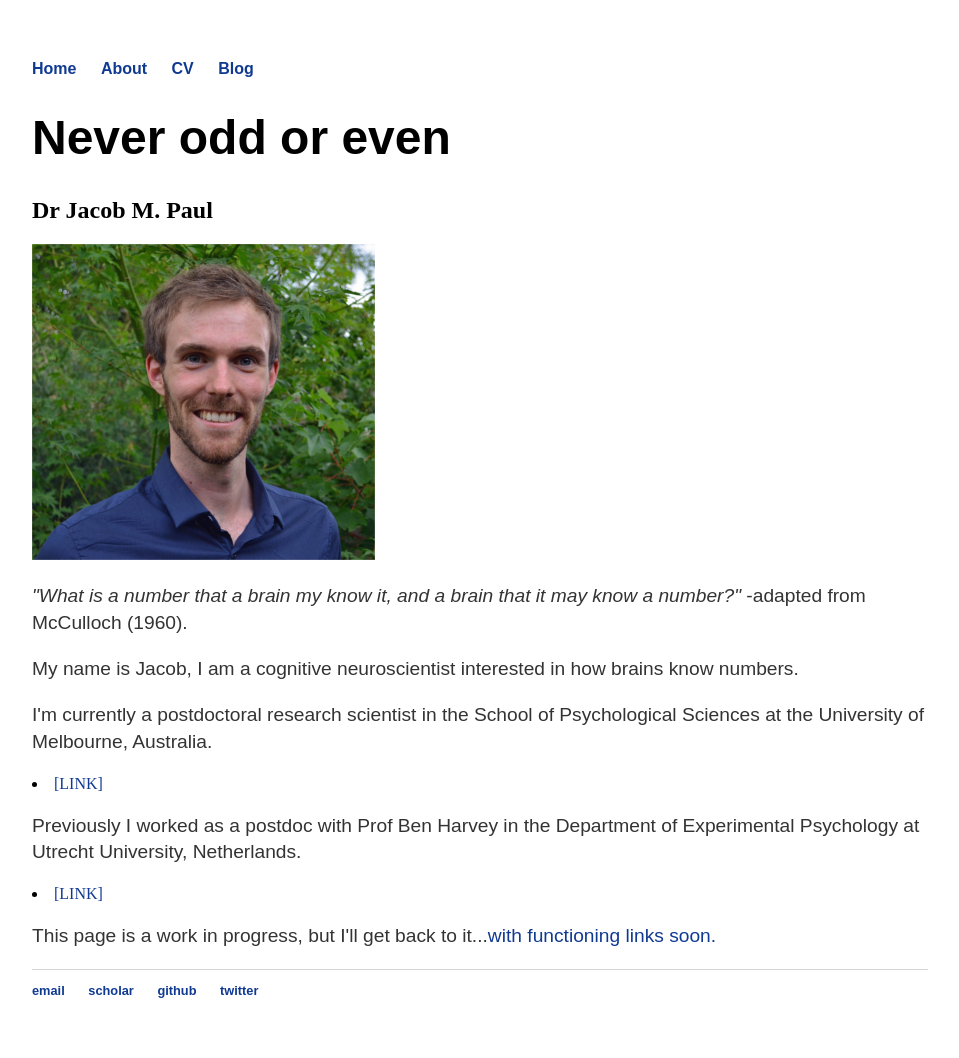
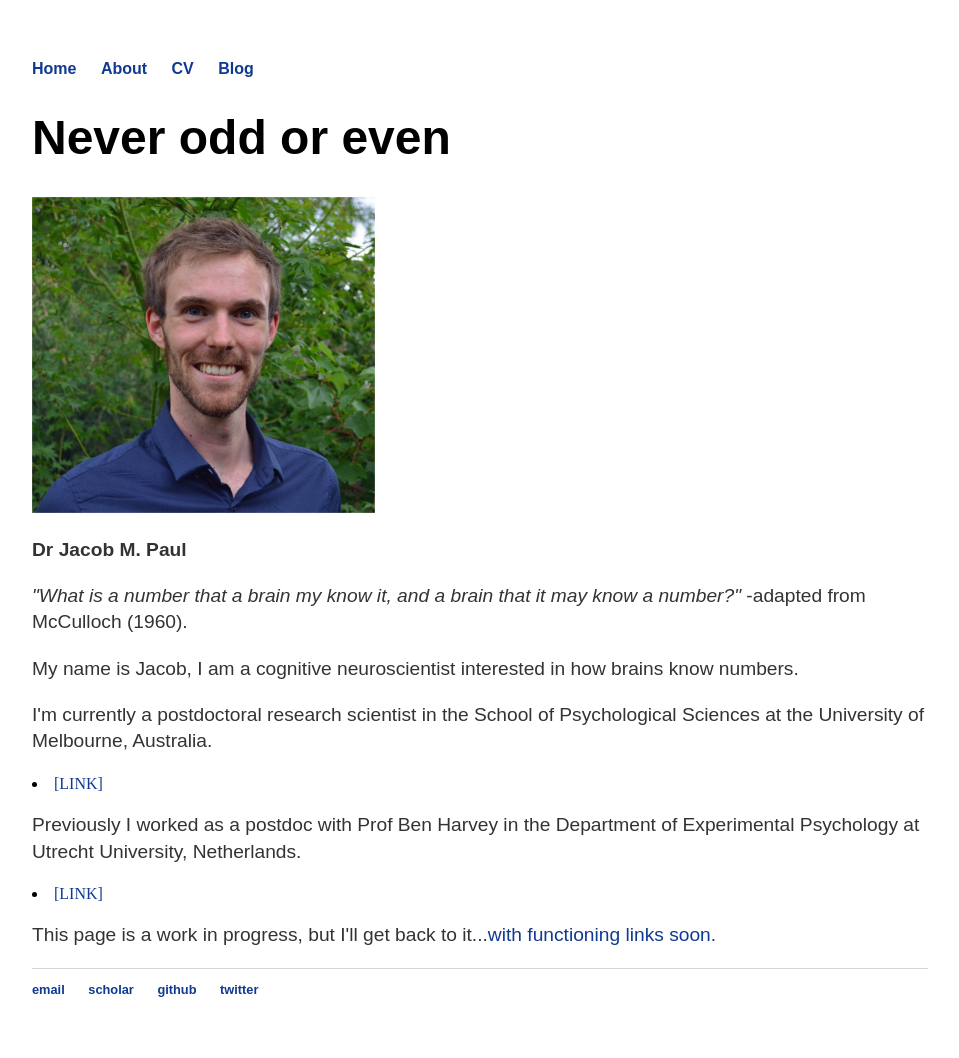
Before and after one commit to jacobmpaul/jacobmpaul.github.io, a Jekyll site: the page built from index.html, in a window 1280 px wide. Shown: the whole page, without its empty margins (160-1119 px from the left). Built offline with Jekyll 4.4.1, drawn with Linux system fonts in a browser that asks for light colours.

```diff
--- a/index.html
+++ b/index.html
@@ -4,8 +4,8 @@ title: Jacob M. Paul
 ---
 <div class="blurb">
 	<h1>Never odd or even</h1>
-	<h2>Dr Jacob M. Paul</h2>
 	<img src="{{ site.url }}/assets/Jacob_profile_small.png">
+	<p><b>Dr Jacob M. Paul</b></p>
 	<p><i>"What is a number that a brain my know it, and a brain that it may know a number?"</i> -adapted from McCulloch (1960).</p>
 
 	<p>My name is Jacob, I am a cognitive neuroscientist interested in how brains know numbers.</p>
```
